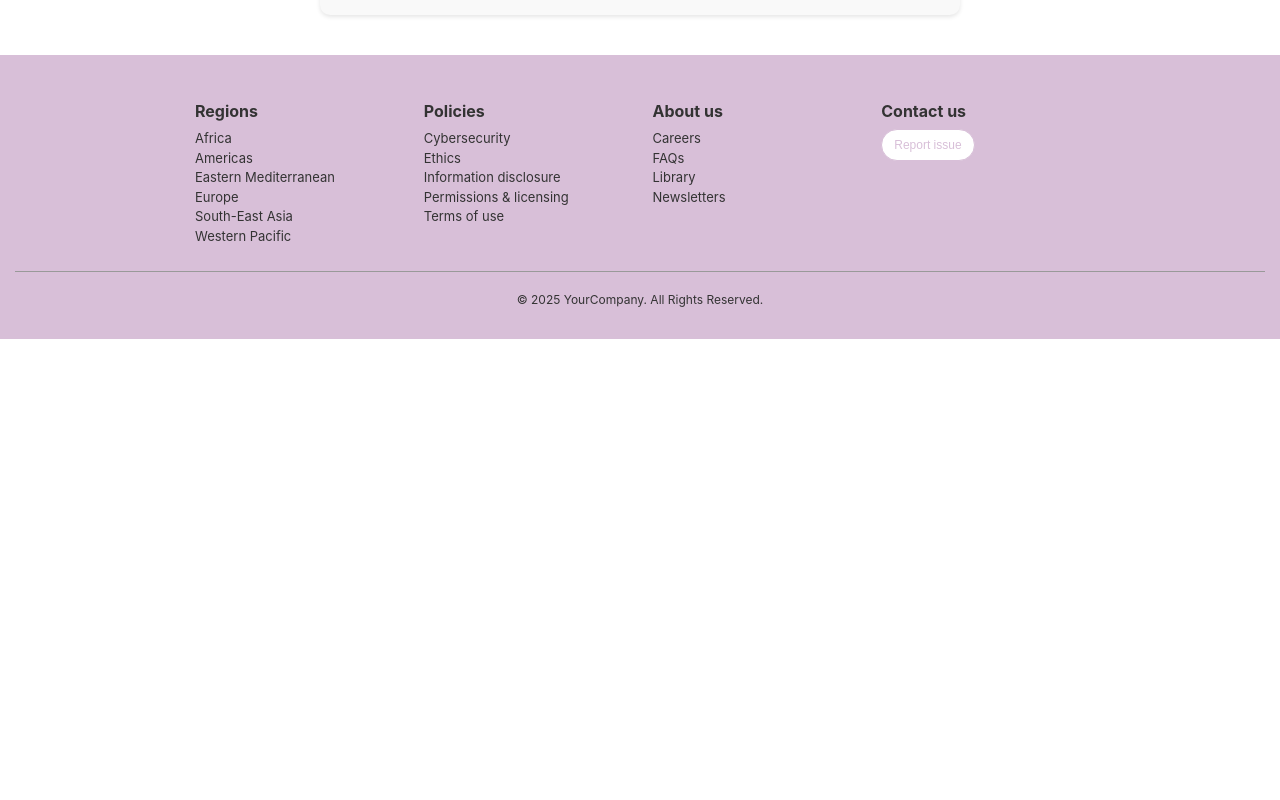
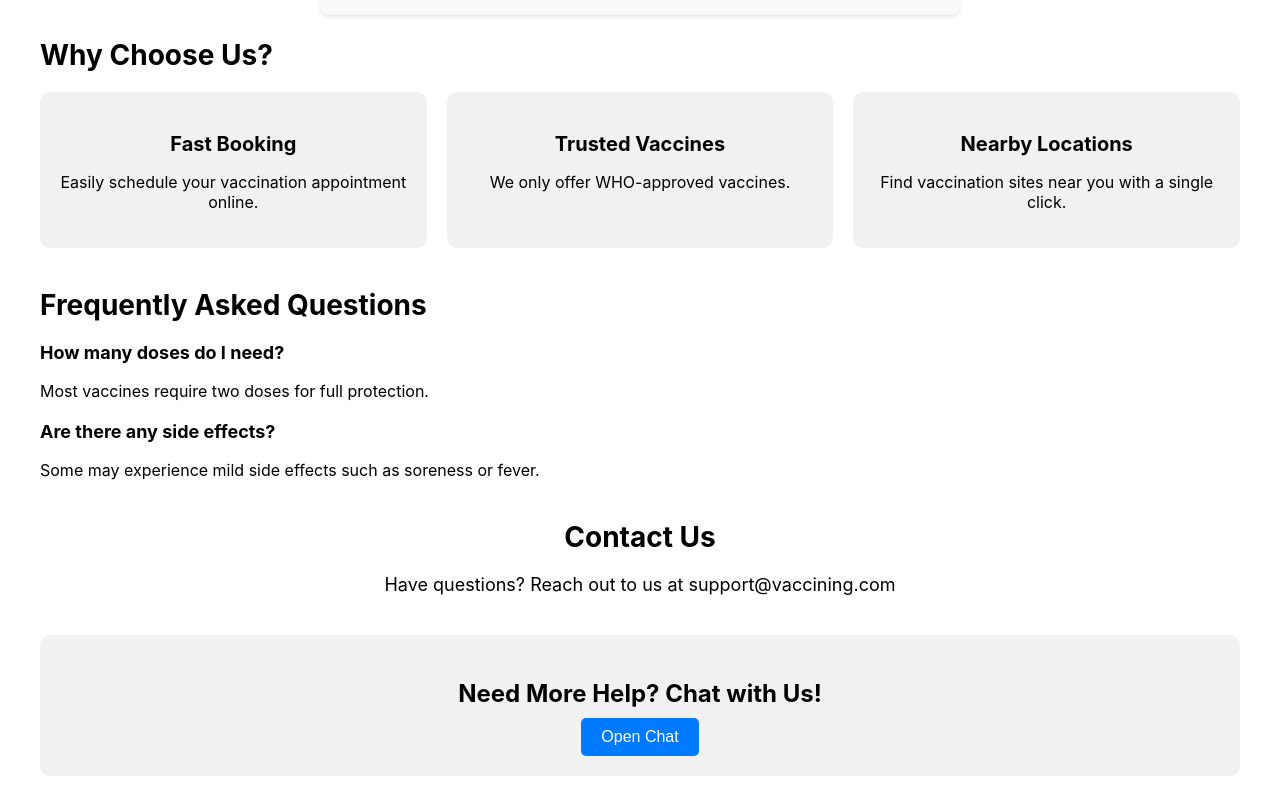
Before and after one commit to SWD-Vacine-project/frontend, a React (Create React App) app: page / in a window 1280 px wide. Shown: the part 1580-2380 px from the top of the page. Before the commit the page ends 1919 px from the top, so only its background shows below. Built offline with nearby package versions, Linux system fonts and the light colour scheme.

Commit message:
Chatbot and fix

```diff
--- /dev/null
+++ b/src/Chatbot/Chat.tsx
@@ -0,0 +1,127 @@
+import React, { useState } from 'react';
+import { motion } from 'framer-motion';
+import { FiMessageCircle } from 'react-icons/fi';
+
+
+const Chatbot: React.FC = () => {
+  const [isOpen, setIsOpen] = useState(false);
+
+  const toggleChat = () => setIsOpen(!isOpen);
+
+  return (
+    <div style={styles.chatbotContainer}>
+      <motion.div
+        style={isOpen ? styles.chatWindow : { display: 'none' }}
+        initial={{ opacity: 0, y: 10 }}
+        animate={{ opacity: 1, y: 0 }}
+        transition={{ duration: 0.3 }}
+      >
+        <div style={styles.chatHeader}>
+          <h4 style={styles.chatTitle}>Virtual Assistant</h4>
+          <button onClick={toggleChat} style={styles.closeButton}>×</button>
+        </div>
+        <div style={styles.chatBody}>
+          <p style={styles.chatMessage}>Hi there! How can I help you today?</p>
+          {/* Add more chat messages and user input here */}
+        </div>
+        <div style={styles.chatFooter}>
+          <input type="text" placeholder="Type your message..." style={styles.chatInput} />
+          <button style={styles.sendButton}>Send</button>
+        </div>
+      </motion.div>
+
+      <button onClick={toggleChat} style={styles.chatToggle}>
+        <FiMessageCircle size={24} color="#fff" />
+      </button>
+    </div>
+  );
+};
+
+const styles = {
+  chatbotContainer: {
+    position: 'fixed',
+    bottom: '20px',
+    right: '20px',
+    zIndex: 1000,
+  } as React.CSSProperties,
+  chatWindow: {
+    width: '300px',
+    height: '400px',
+    backgroundColor: '#fff',
+    borderRadius: '12px',
+    boxShadow: '0 4px 12px rgba(0, 0, 0, 0.1)',
+    display: 'flex',
+    flexDirection: 'column',
+    overflow: 'hidden',
+  } as React.CSSProperties,
+  chatHeader: {
+    backgroundColor: '#007bff',
+    color: '#fff',
+    padding: '10px',
+    display: 'flex',
+    justifyContent: 'space-between',
+    alignItems: 'center',
+  } as React.CSSProperties,
+  chatTitle: {
+    margin: 0,
+    fontSize: '16px',
+  } as React.CSSProperties,
+  closeButton: {
+    background: 'none',
+    border: 'none',
+    color: '#fff',
+    fontSize: '20px',
+    cursor: 'pointer',
+  } as React.CSSProperties,
+  chatBody: {
+    flex: 1,
+    padding: '10px',
+    overflowY: 'auto',
+    backgroundColor: '#f9f9f9',
+  } as React.CSSProperties,
+  chatMessage: {
+    backgroundColor: '#e0f7fa',
+    borderRadius: '8px',
+    padding: '8px 12px',
+    marginBottom: '8px',
+    fontSize: '14px',
+  } as React.CSSProperties,
+  chatFooter: {
+    padding: '10px',
+    borderTop: '1px solid #ddd',
+    display: 'flex',
+    gap: '8px',
+  } as React.CSSProperties,
+  chatInput: {
+    flex: 1,
+    padding: '8px',
+    borderRadius: '8px',
+    border: '1px solid #ccc',
+  } as React.CSSProperties,
+  sendButton: {
+    backgroundColor: '#007bff',
+    color: '#fff',
+    border: 'none',
+    borderRadius: '8px',
+    padding: '8px 16px',
+    cursor: 'pointer',
+  } as React.CSSProperties,
+  chatToggle: {
+    width: '50px',
+    height: '50px',
+    borderRadius: '50%',
+    backgroundColor: '#007bff',
+    display: 'flex',
+    justifyContent: 'center',
+    alignItems: 'center',
+    boxShadow: '0 4px 8px rgba(0, 0, 0, 0.2)',
+    border: 'none',
+    cursor: 'pointer',
+    position: 'fixed',
+    bottom: '120px', // Positioned above the "Back to Top" button
+    right: '20px',
+    zIndex: 1001, // Higher z-index
+  } as React.CSSProperties,
+};
+
+export default Chatbot;
--- a/src/components/navbar/Menu.tsx
+++ b/src/components/navbar/Menu.tsx
@@ -4,22 +4,20 @@ import { AiOutlineMenu } from "react-icons/ai";
 const Menu: React.FC = () => {
   const [isDropdownVisible, setIsDropdownVisible] = useState(false);
 
-  const toggleDropdown = () => {
-    setIsDropdownVisible(!isDropdownVisible);
-  };
-
   return (
-    <div style={styles.menuContainer}>
+    <div
+      style={styles.menuContainer}
+      onMouseEnter={() => setIsDropdownVisible(true)}
+      onMouseLeave={() => setIsDropdownVisible(false)}
+    >
       <span style={styles.signUpText}> SIGN UP HERE →</span>
-      <button style={styles.menuButton} onClick={toggleDropdown}>
-        <AiOutlineMenu />
-      </button>
+      <AiOutlineMenu style={styles.menuIcon} />
       <div
         style={{
           ...styles.dropdown,
           opacity: isDropdownVisible ? 1 : 0,
-          visibility: isDropdownVisible ? "visible" : "hidden",
-          transform: isDropdownVisible ? "translateY(0px)" : "translateY(10px)",
+          visibility: isDropdownVisible ? 'visible' : 'hidden',
+          transform: isDropdownVisible ? 'translateY(0px)' : 'translateY(10px)',
         }}
       >
         <a href="/Login" style={styles.dropdownItem}>
@@ -38,15 +36,12 @@ const styles = {
     position: 'relative',
     display: 'flex',
     alignItems: 'center',
+    cursor: 'pointer',
   } as React.CSSProperties,
 
-  menuButton: {
+  menuIcon: {
     fontSize: '24px',
-    padding: '9px',
-    cursor: 'pointer',
-    border: 'none',
-    backgroundColor: 'transparent',
-    marginTop: '5px',
+    marginLeft: '10px',
   } as React.CSSProperties,
 
   dropdown: {
@@ -69,7 +64,7 @@ const styles = {
     color: '#333',
     fontSize: '14px',
     fontWeight: '500',
-    transition: 'background 0.3s ease, transform 0.2s ease',
+    transition: 'background 0.3s ease',
     borderRadius: '8px',
     margin: '5px 10px',
     background: 'linear-gradient(145deg, #f0f0f0, #ffffff)',
@@ -77,9 +72,7 @@ const styles = {
 
   signUpText: {
     fontSize: '12px',
-    marginLeft: '10px',
-    cursor: 'pointer',
-    flexShrink: 0,
+    marginRight: '10px',
     color: '#808080',
     fontWeight: 'bold',
   } as React.CSSProperties,
--- a/src/views/Body.tsx
+++ b/src/views/Body.tsx
@@ -2,16 +2,34 @@ import React, { useState, useRef, useEffect } from 'react';
 import { useSpring, animated } from '@react-spring/web';
 import Modal from '../components/Modal/VaccineModal';
 import ImageSlider from '../components/body/bodySlider';
-
+import Chatbot from '../Chatbot/Chat';
 // Định nghĩa kiểu cho animated.div
 
 
 const AnimatedDiv = animated.div;
 
+
+
+const scrollToTop = () => {
+  window.scrollTo({
+    top: 0,
+    behavior: 'smooth',
+  });
+  };
+
+
+
 const Body: React.FC = () => {
+
+  const [isChatOpen, setIsChatOpen] = useState(false);
+
+  const toggleChat = () => {
+    setIsChatOpen(!isChatOpen);
+  };
+
   const [activeCard, setActiveCard] = useState<string | null>(null);
   const [isModalOpen, setIsModalOpen] = useState(false);
-  const [modalContent, setModalContent] = useState({ title: '', content: '' });
+  const [modalContent, setModalContent] = useState({ title: '', content: '', image:'' });
   const vaccineCardRef = useRef<HTMLDivElement>(null);
 
   const heroSectionProps = useSpring({
@@ -61,20 +79,20 @@ const Body: React.FC = () => {
         details = `The Moderna COVID-19 vaccine (mRNA-1273) is an mRNA vaccine developed
                    by Moderna and approved for emergency use. It has a 94% efficacy rate
                    in preventing COVID-19 and requires two doses, administered 28 days apart.`;
-       imageUrl = "./images/moderna.png";
+
         break;
       case "Sinovac":
         details = `Sinovac's CoronaVac is an inactivated virus vaccine. It was developed
                    to reduce the severity of COVID-19 cases. It has an efficacy rate
                    varying between 50% to 83% depending on clinical trials in different regions.`;
-        imageUrl = "/Users/cozy/swd-frontend/frontend/src/components/images/sinovac.png";
+
         break;
 
       case "Pfizer":
         details = `The Pfizer-BioNTech COVID-19 vaccine (BNT162b2) is an mRNA vaccine with
                    a 90% efficacy rate. It requires two doses, given 21 days apart,
                    and has been authorized for use in multiple countries worldwide.`;
-         imageUrl = "./images/pfizer.png";
+
         break;
       default:
         details = "No information available.";
@@ -82,7 +100,7 @@ const Body: React.FC = () => {
 
     setActiveCard(vaccine);
     setIsModalOpen(true);
-    setModalContent({ title: vaccine, content: details });
+    setModalContent({ title: vaccine, content: details ,image: imageUrl });
   };
 
   useEffect(() => {
@@ -127,6 +145,7 @@ const Body: React.FC = () => {
              <p style={styles.vaccineDescription}>
                {vaccine === "Moderna"
                  ? "Final trial results confirm this vaccine has a 94% efficacy, and the data has been reviewed."
+
                  : vaccine === "Sinovac"
                  ? "Sinovac COVID-19 vaccine is an inactivated virus vaccine developed to reduce the risk of severe disease."
                  : "Developed by the University of Oxford, Pfizer has a vaccine efficacy of up to 90%."}
@@ -134,7 +153,11 @@ const Body: React.FC = () => {
            </AnimatedDiv>
             ))}
           </div>
-          <Modal isOpen={isModalOpen} onClose={() => setIsModalOpen(false)} title={modalContent.title} content={modalContent.content} />
+          <Modal isOpen={isModalOpen} onClose={() => setIsModalOpen(false)} title={''} content={''}>
+  <h2>{modalContent.title}</h2>
+  <img src={modalContent.image} alt={modalContent.title} style={{ maxWidth: '100%' }} />
+  <p>{modalContent.content}</p>
+</Modal>
 
           <div style={{ marginTop: '40px' }}>
             <ImageSlider />
@@ -171,6 +194,61 @@ const Body: React.FC = () => {
           <p style={styles.testimonialAuthor}>- Arya Wijaya, 25 Years Old</p>
         </AnimatedDiv>
       </section>
+     {/* Features Section */}
+     <section style={styles.featuresSection}>
+          <h2 style={styles.sectionTitle}>Why Choose Us?</h2>
+          <div style={styles.featuresContainer}>
+            <div style={styles.feature}>
+              <h3 style={styles.featureTitle}>Fast Booking</h3>
+              <p style={styles.featureDescription}>Easily schedule your vaccination appointment online.</p>
+            </div>
+            <div style={styles.feature}>
+              <h3 style={styles.featureTitle}>Trusted Vaccines</h3>
+              <p style={styles.featureDescription}>We only offer WHO-approved vaccines.</p>
+            </div>
+            <div style={styles.feature}>
+              <h3 style={styles.featureTitle}>Nearby Locations</h3>
+              <p style={styles.featureDescription}>Find vaccination sites near you with a single click.</p>
+            </div>
+          </div>
+        </section>
+
+        {/* FAQ Section */}
+        <section style={styles.faqSection}>
+          <h2 style={styles.sectionTitle}>Frequently Asked Questions</h2>
+          <div style={styles.faqItem}>
+            <h3 style={styles.faqQuestion}>How many doses do I need?</h3>
+            <p style={styles.faqAnswer}>Most vaccines require two doses for full protection.</p>
+          </div>
+          <div style={styles.faqItem}>
+            <h3 style={styles.faqQuestion}>Are there any side effects?</h3>
+            <p style={styles.faqAnswer}>
+              Some may experience mild side effects such as soreness or fever.
+            </p>
+          </div>
+        </section>
+
+        {/* Contact Us Section */}
+        <section style={styles.contactSection}>
+          <h2 style={styles.sectionTitle}>Contact Us</h2>
+          <p style={styles.contactText}>Have questions? Reach out to us at support@vaccining.com</p>
+        </section>
+        <div style={styles.chatbotSection}>
+  <h3 style={styles.chatbotTitle}>Need More Help? Chat with Us!</h3>
+  <button style={styles.chatbotButton} onClick={toggleChat}>
+    {isChatOpen ? 'Close Chat' : 'Open Chat'}
+  </button>
+  {isChatOpen && <Chatbot />}
+</div>
+
+
+        {/* Back to Top Button */}
+        <button style={styles.backToTopButton} onClick={scrollToTop}>
+  ↑ Back to Top
+</button>
+
+
+
       </div>
     </body>
   );
@@ -310,6 +388,98 @@ const styles = {
     zIndex: 1000,
     visibility: 'visible', // Ensures it's visible
   } as React.CSSProperties,
+  featuresSection: { marginBottom: '40px' } as React.CSSProperties,
+  featuresContainer: { display: 'flex', gap: '20px', justifyContent: 'space-between' } as React.CSSProperties,
+  feature: {
+    flex: '1',
+    padding: '20px',
+    backgroundColor: '#f1f1f1',
+    borderRadius: '10px',
+    textAlign: 'center',
+  } as React.CSSProperties,
+  featureTitle: { fontSize: '20px', fontWeight: 'bold', marginBottom: '10px' } as React.CSSProperties,
+  featureDescription: { fontSize: '16px' } as React.CSSProperties,
+  faqSection: { marginBottom: '40px' } as React.CSSProperties,
+  faqItem: { marginBottom: '20px' } as React.CSSProperties,
+  faqQuestion: { fontSize: '18px', fontWeight: 'bold' } as React.CSSProperties,
+  faqAnswer: { fontSize: '16px' } as React.CSSProperties,
+  contactSection: { textAlign: 'center', marginBottom: '40px' } as React.CSSProperties,
+  contactText: { fontSize: '18px' } as React.CSSProperties,
+
+
+  backToTopButton: {
+  position: 'fixed',
+  bottom: '68px', // Adjust this value to move the button higher
+  right: '15px',
+  padding: '10px 20px',
+  backgroundColor: 'rgba(255, 255, 255, 0.8)',
+  color: '#333',
+  border: 'none',
+  borderRadius: '5px',
+  cursor: 'pointer',
+  boxShadow: '0 2px 4px rgba(0, 0, 0, 0.2)',
+  zIndex: 1000,
+} as React.CSSProperties,
+
+  chatContainer: {
+    position: 'fixed',
+    bottom: '80px',
+    right: '20px',
+    width: '300px',
+    height: '400px',
+    backgroundColor: '#fff',
+    boxShadow: '0 4px 8px rgba(0, 0, 0, 0.2)',
+    borderRadius: '10px',
+    overflow: 'hidden',
+    zIndex: 1000,
+  } as React.CSSProperties,
+  closeChatButton: {
+    position: 'absolute',
+    top: '5px',
+    right: '5px',
+    backgroundColor: 'red',
+    color: '#fff',
+    border: 'none',
+    borderRadius: '5px',
+    padding: '5px 10px',
+    cursor: 'pointer',
+  } as React.CSSProperties,
+
+  chatButton: {
+    position: 'fixed',
+    bottom: '20px',
+    right: '20px',
+    backgroundColor: '#28a745',
+    color: '#fff',
+    padding: '15px',
+    border: 'none',
+    borderRadius: '50%',
+    fontSize: '18px',
+    cursor: 'pointer',
+    boxShadow: '0 4px 8px rgba(0, 0, 0, 0.2)',
+  } as React.CSSProperties,
+  chatbotSection: {
+    marginTop: '20px',
+    padding: '20px',
+    backgroundColor: '#f1f1f1',
+    borderRadius: '10px',
+    textAlign: 'center',
+  } as React.CSSProperties,
+  chatbotTitle: {
+    fontSize: '24px',
+    fontWeight: 'bold',
+    marginBottom: '10px',
+  } as React.CSSProperties,
+  chatbotButton: {
+    padding: '10px 20px',
+    fontSize: '16px',
+    backgroundColor: '#007bff',
+    color: '#fff',
+    border: 'none',
+    borderRadius: '5px',
+    cursor: 'pointer',
+  } as React.CSSProperties,
+
 };
 
 export default Body;
--- a/src/views/Footer.tsx
+++ b/src/views/Footer.tsx
@@ -1,5 +1,5 @@
 import React from "react";
-
+import Chatbot from '../Chatbot/Chat';
 const Footer: React.FC = () => {
   return (
     <footer style={styles.footer}>
@@ -47,6 +47,8 @@ const Footer: React.FC = () => {
       <div style={styles.bottom}>
         <p>&copy; 2025 YourCompany. All Rights Reserved.</p>
       </div>
+
+
     </footer>
   );
 };
```
Also changed, not shown: src/components/Modal/VaccineModal.tsx (+6 -3 lines), src/components/navbar/Navbar.tsx (+6 -1 lines), src/App.tsx (line endings or trailing spaces).
